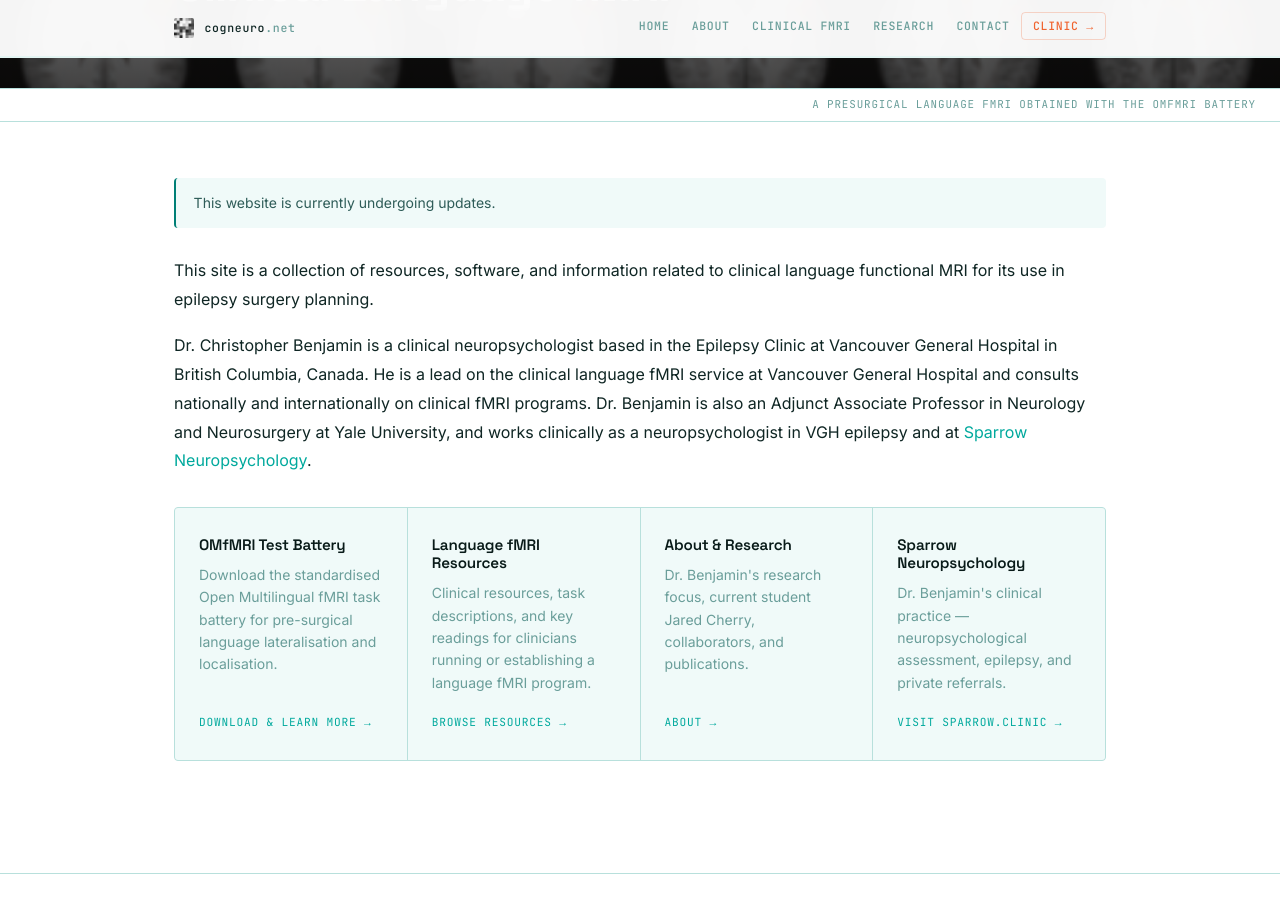
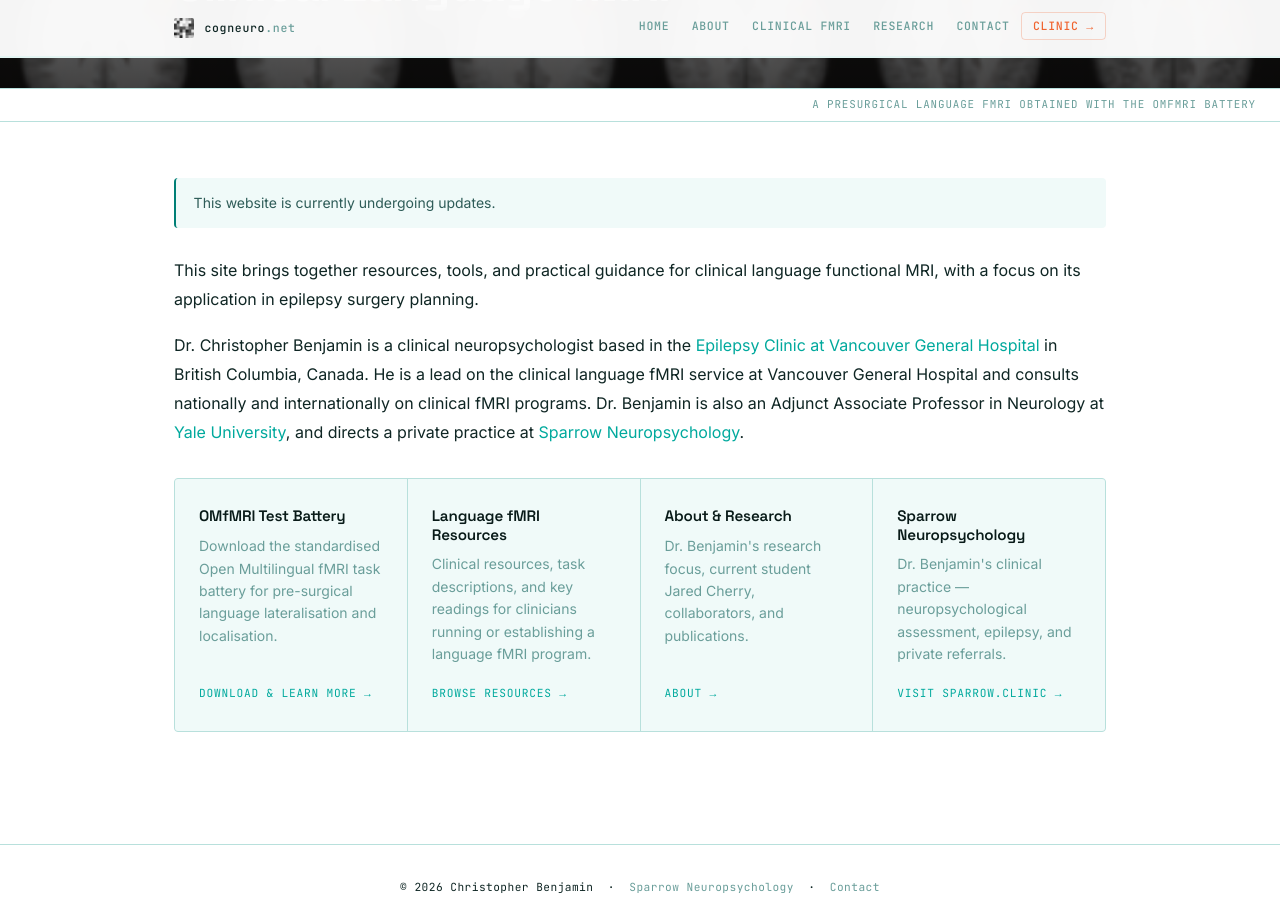
Before and after one commit to cfxb/cogneuro, a Jekyll site: the page built from index.md, in a window 1280 px wide and 900 px high, scrolled down 429 px. Built offline with Jekyll 4.4.1, drawn with Linux system fonts in a browser that asks for light colours.

Commit message:
Add Clinical fMRI guidelines link to nav and update landing page
Co-Authored-By: Claude Sonnet 4.6 <noreply@anthropic.com>

```diff
--- a/_data/nav.yml
+++ b/_data/nav.yml
@@ -14,6 +14,9 @@
       url: "/clinical-fmri/omfmri/"
     - title: "ESM stimuli"
       url: "/clinical-fmri/esm-stimuli/"
+    - title: "Clinical fMRI guidelines"
+      url: "https://apertureneuro.org/article/128149-consensus-recommendations-for-clinical-functional-mri-applied-to-language-mapping"
+      external: true
 
 - title: "research"
   subnav:
--- a/index.md
+++ b/index.md
@@ -18,9 +18,9 @@ show_title: false
   This website is currently undergoing updates.
 </div>
 
-This site is a collection of resources, software, and information related to clinical language functional MRI for its use in epilepsy surgery planning.
+This site brings together resources, tools, and practical guidance for clinical language functional MRI, with a focus on its application in epilepsy surgery planning.
 
-Dr. Christopher Benjamin is a clinical neuropsychologist based in the Epilepsy Clinic at Vancouver General Hospital in British Columbia, Canada. He is a lead on the clinical language fMRI service at Vancouver General Hospital and consults nationally and internationally on clinical fMRI programs. Dr. Benjamin is also an Adjunct Associate Professor in Neurology and Neurosurgery at Yale University, and works clinically as a neuropsychologist in VGH epilepsy and at [Sparrow Neuropsychology](https://www.sparrow.clinic).
+Dr. Christopher Benjamin is a clinical neuropsychologist based in the [Epilepsy Clinic at Vancouver General Hospital](https://www.vch.ca/en/service/epilepsy-programs) in British Columbia, Canada. He is a lead on the clinical language fMRI service at Vancouver General Hospital and consults nationally and internationally on clinical fMRI programs. Dr. Benjamin is also an Adjunct Associate Professor in Neurology at [Yale University](https://medicine.yale.edu/profile/christopher-benjamin/), and directs a private practice at [Sparrow Neuropsychology](https://www.sparrow.clinic).
 
 <div class="cards">
   <div class="card">
```
